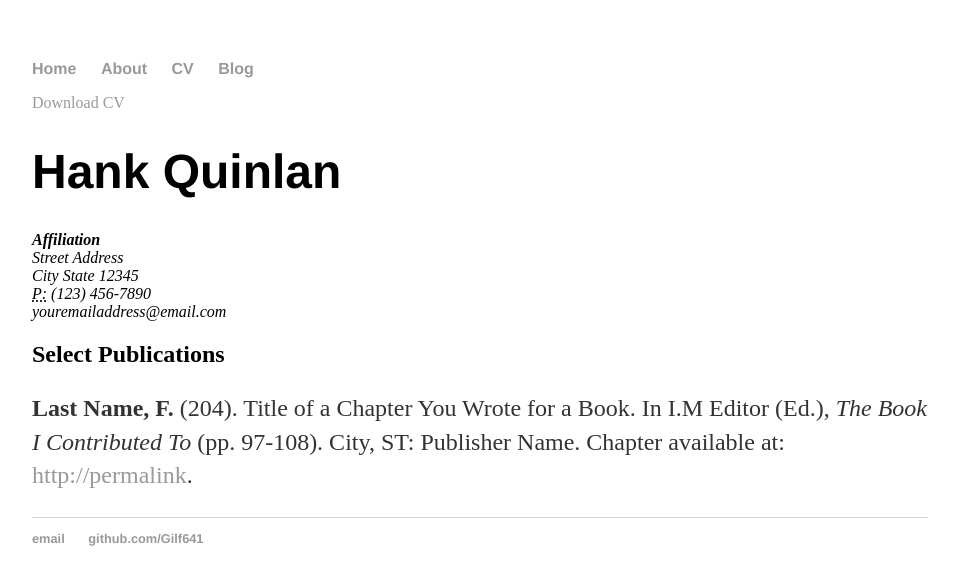
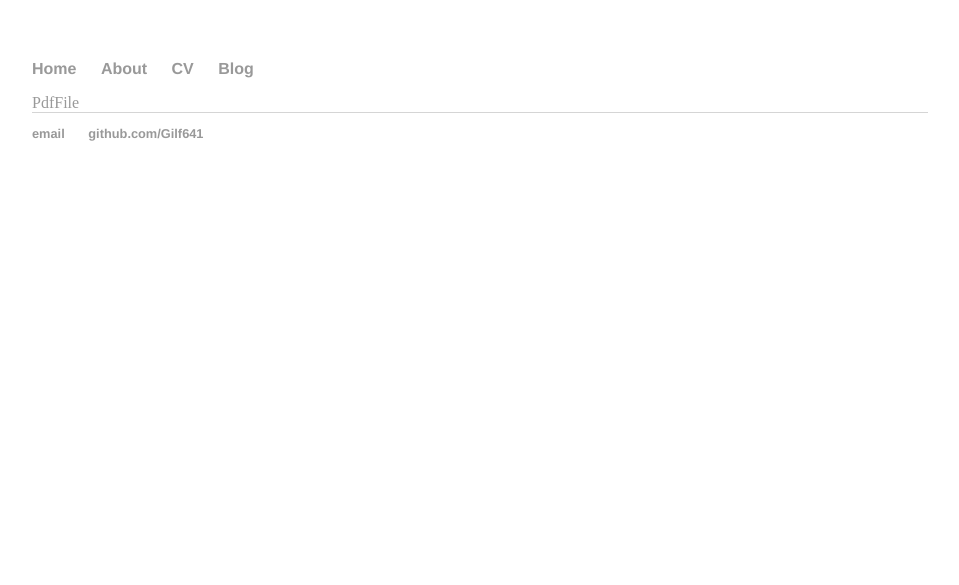
Before and after one commit to Gilf641/gilf641.github.io, a Jekyll site: the page built from cv/index.html, in a window 1280 px wide. Shown: the top 585 px of the page, without its empty margins (160-1119 px from the left). Built offline with Jekyll 4.4.1, drawn with Linux system fonts in a browser that asks for light colours.

Commit message:
Update index.html

```diff
--- a/cv/index.html
+++ b/cv/index.html
@@ -4,19 +4,8 @@ title: CV of Your Name
 ---
 
 	<div class="cv">
-		<a href="#" class="download" title="Download CV as PDF">Download CV</a>
-					<h1>Hank Quinlan</h1>
-					<address>
-					<strong>Affiliation</strong><br>
-					Street Address<br>
-					City State 12345<br>
-					<abbr title="phone">P:</abbr> (123) 456-7890<br>
-					<span class="obfuscate">youremailaddress@email.com</span>
-					</address>
 
-					<h2>Select Publications</h2>
-
-					<p><strong>Last Name, F.</strong> (204). Title of a Chapter You Wrote for a Book. In I.M Editor (Ed.), <em>The Book I Contributed To</em> (pp. 97-108). City, ST: Publisher Name. Chapter available at: <a href="#">http://permalink</a>.
+		<a href="https://github.com/Gilf641/gilf641.github.io/blob/main/resources/Rohan_s_DL_Resume.pdf" target="blank">PdfFile</a>
 
 
 	</div>
```
